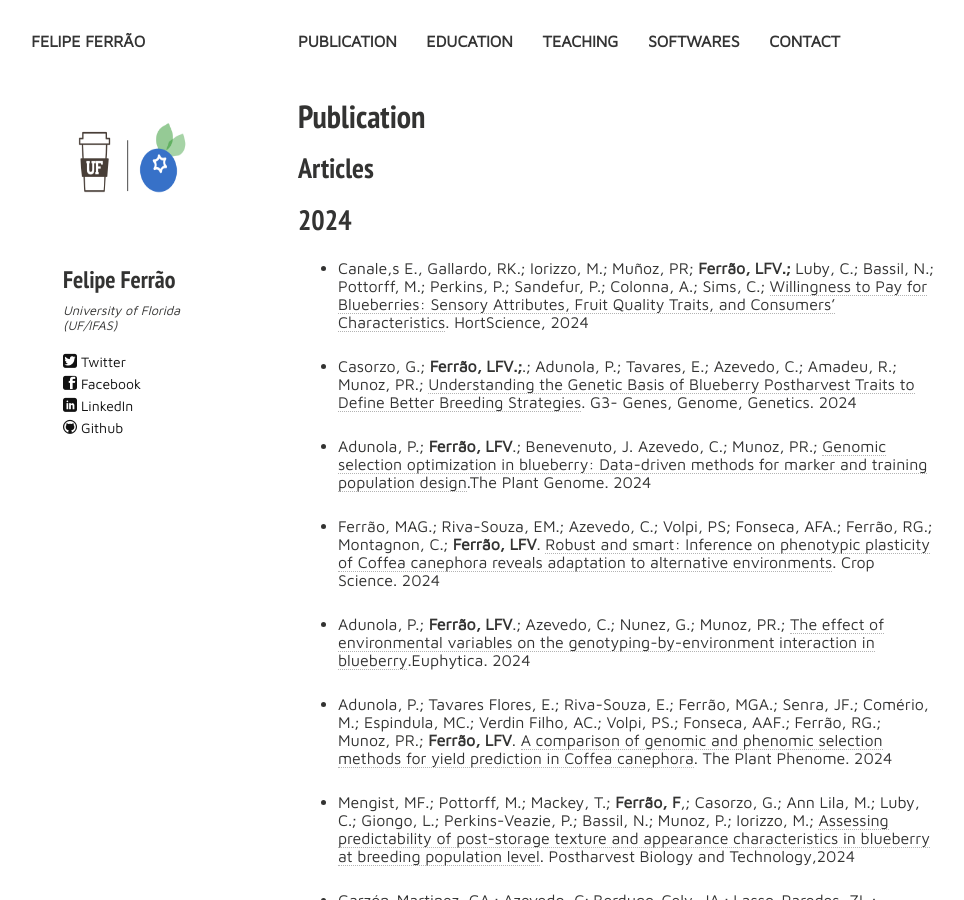
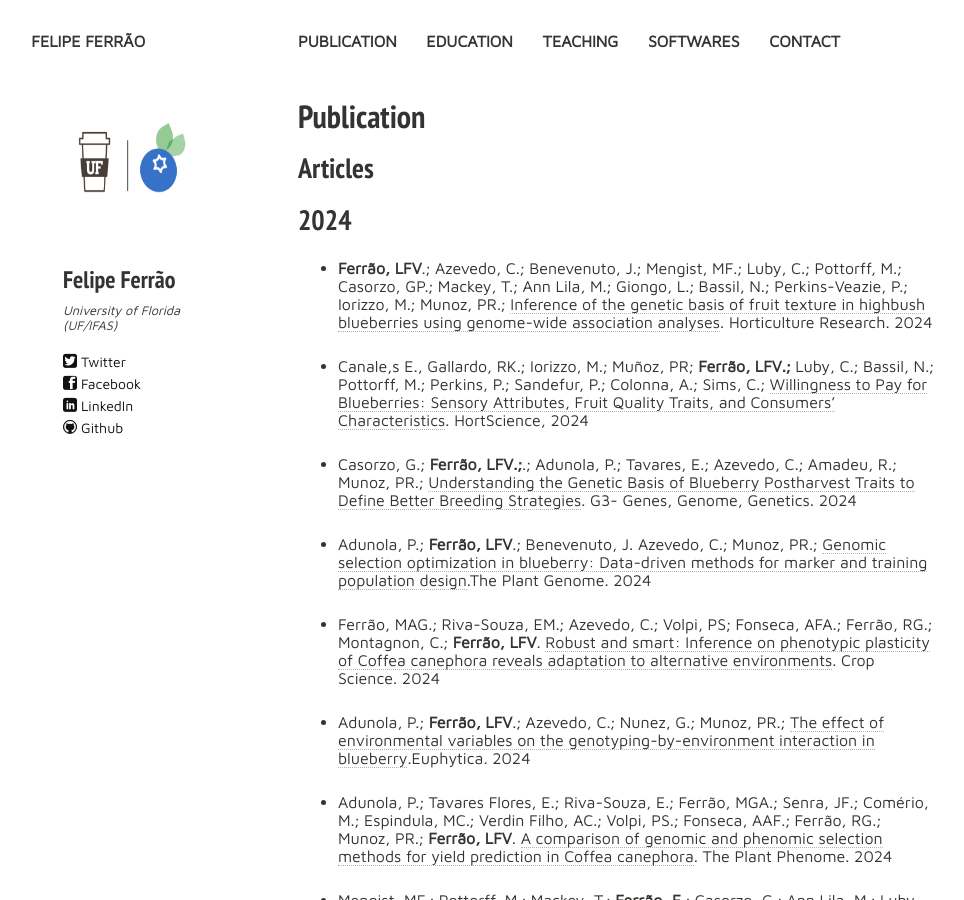
Before and after one commit to lfelipe-ferrao/lfelipe-ferrao.github.io, a Jekyll site: the page built from publication.md, in a window 1280 px wide and 900 px high. Shown: the whole window, without its empty margins (22-986 px from the left). Built offline with Jekyll 4.4.1, drawn with Linux system fonts in a browser that asks for light colours; nearby versions of some CDN libraries.

Commit message:
Update publication.md

```diff
--- a/publication.md
+++ b/publication.md
@@ -15,6 +15,8 @@ tags: [people, undergrads, MSc, PhD, postdocs]
 ## Articles
 
 ## 2024
+
+- **Ferrão, LFV**.; Azevedo, C.; Benevenuto, J.; Mengist, MF.; Luby, C.; Pottorff, M.; Casorzo, GP.; Mackey, T.; Ann Lila, M.; Giongo, L.; Bassil, N.; Perkins-Veazie, P.; Iorizzo, M.; Munoz, PR.; [Inference of the genetic basis of fruit texture in highbush blueberries using genome-wide association analyses](https://academic.oup.com/hr/article/11/10/uhae233/7738310). Horticulture Research. 2024
 
 - Canale,s E., Gallardo, RK.; Iorizzo, M.; Muñoz, PR; **Ferrão, LFV.;** Luby, C.;  Bassil, N.; Pottorff, M.; Perkins, P.; Sandefur, P.;  Colonna, A.; Sims, C.; [Willingness to Pay for Blueberries: Sensory Attributes, Fruit Quality Traits, and Consumers’ Characteristics](https://journals.ashs.org/hortsci/view/journals/hortsci/59/8/article-p1207.xml). HortScience, 2024
 
```
